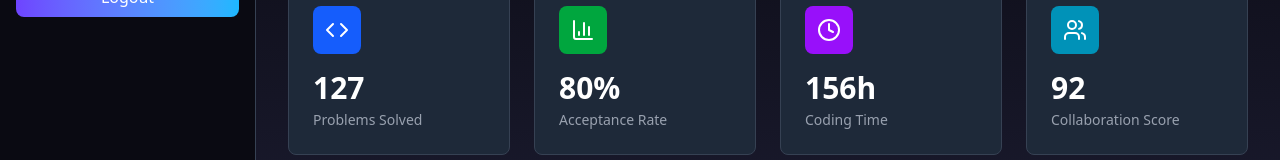
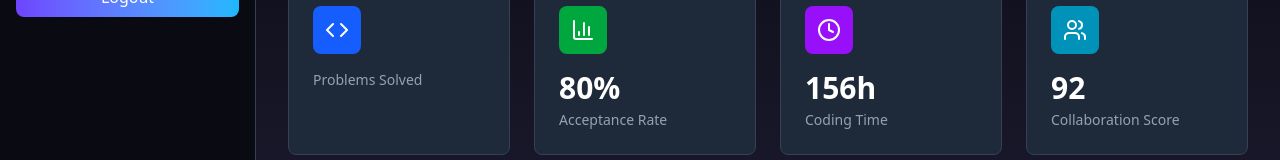
Before and after one commit to sarthak12005/CodeCollab, a React (Vite) app in the folder code-collab/: page /profile in a window 1280 px wide. Shown: the part 293-453 px from the top of the page. Built offline with nearby package versions, Linux system fonts and the light colour scheme; no server answers.

Commit message:
added some changes

```diff
--- a/code-collab/src/pages/Profile.jsx
+++ b/code-collab/src/pages/Profile.jsx
@@ -27,7 +27,9 @@ const Profile = () => {
     currentPassword: "",
     newPassword: "",
     confirmPassword: "",
+
   });
+
 
   const [profileImage, setProfileImage] = useState(
     user?.userImage ||
@@ -83,7 +85,7 @@ const Profile = () => {
 
   useEffect(() => {
     try {
-      if (user && user.solveProblems.lenght !== 0) {
+      if (user && user.solveProblems.length !== 0) {
         const solveProblems = user.solveProblems.slice().reverse().slice(0, 3);
         setRecentProblemSolve(solveProblems);
       }
@@ -228,7 +230,7 @@ const Profile = () => {
             <div className="flex items-center justify-center w-12 h-12 bg-blue-600 rounded-lg mb-4">
               <Code className="w-6 h-6 text-white" />
             </div>
-            <div className="text-3xl font-bold text-white mb-1">127</div>
+            <div className="text-3xl font-bold text-white mb-1">{user?.solveProblems.length}</div>
             <div className="text-gray-400 text-sm">Problems Solved</div>
           </div>
           <div className="bg-gray-800 rounded-lg p-6 border border-gray-700">
@@ -268,8 +270,7 @@ const Profile = () => {
                   {day.problems.map((level, pIndex) => (
                     <div
                       key={pIndex}
-                      className={`w-4 h-4 rounded ${
-                        level === 1
+                      className={`w-4 h-4 rounded ${level === 1
                           ? "bg-green-400"
                           : level === 2
                             ? "bg-green-500"
@@ -346,8 +347,7 @@ const Profile = () => {
                     </td>
                     <td className="px-6 py-4 whitespace-nowrap">
                       <span
-                        className={`px-3 py-1 rounded-full text-xs font-semibold ${
-                          problem.difficulty === "EASY"
+                        className={`px-3 py-1 rounded-full text-xs font-semibold ${problem.difficulty === "EASY"
                             ? "bg-green-900 text-green-300"
                             : problem.difficulty === "MEDIUM"
                               ? "bg-orange-900 text-orange-300"
@@ -545,8 +545,7 @@ const Profile = () => {
                   <button
                     key={item.id}
                     onClick={() => setActiveTab(item.id)}
-                    className={`w-full flex items-center space-x-3 px-3 py-2 rounded-lg text-left transition-colors ${
-                      activeTab === item.id
+                    className={`w-full flex items-center space-x-3 px-3 py-2 rounded-lg text-left transition-colors ${activeTab === item.id
                         ? "bg-blue-600 text-white"
                         : "text-gray-300 hover:bg-gray-700 hover:text-white"
                       }`}
```
Lines whose indentation alone changed are shown as unchanged.
